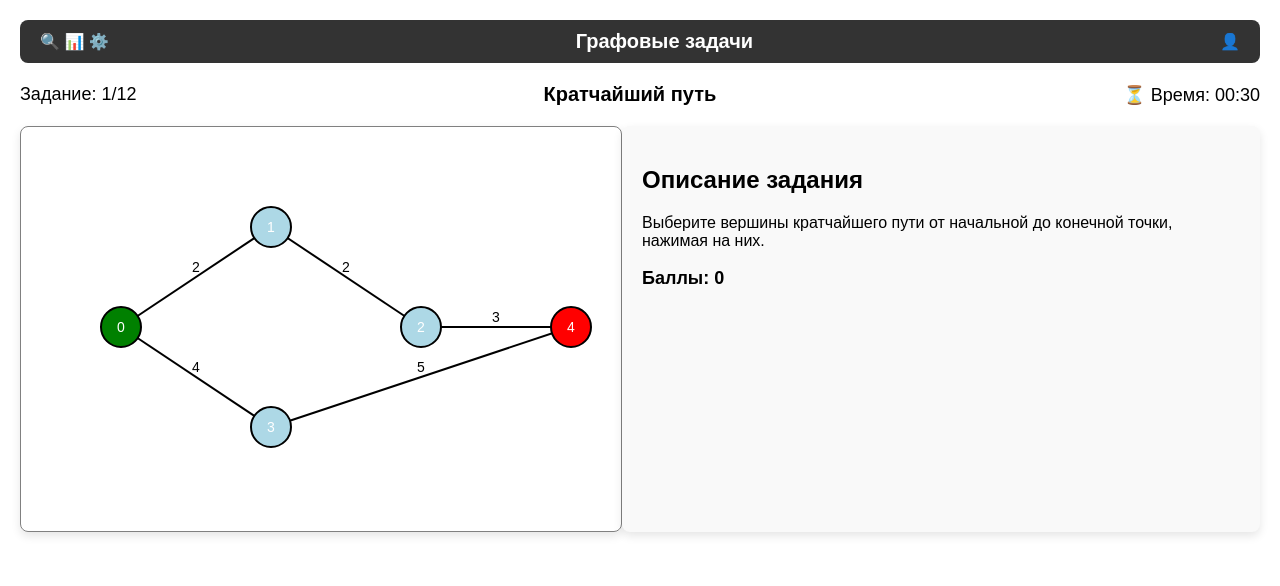
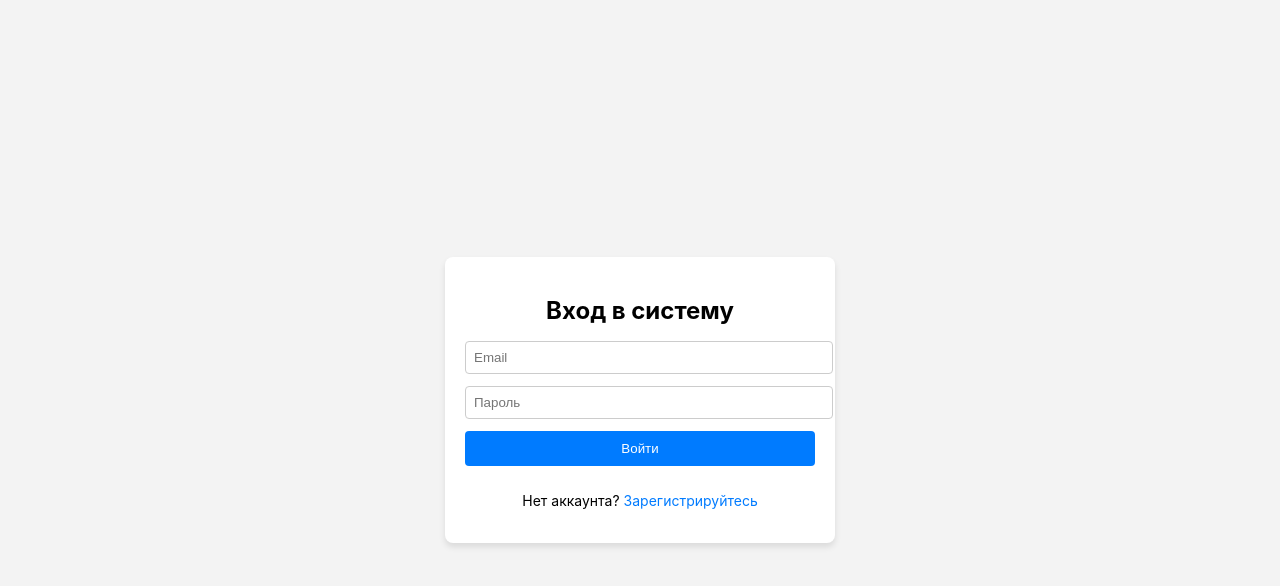
Before and after one commit to minLeya/graph-app, a React (Create React App) app: page / in a window 1280 px wide. Shown: the top 586 px of the page. Built offline with nearby package versions, Linux system fonts and the light colour scheme.

Commit message:
authentication

```diff
--- a/package.json
+++ b/package.json
@@ -3,11 +3,16 @@
   "version": "0.1.0",
   "private": true,
   "dependencies": {
+    "@chakra-ui/react": "^3.8.1",
+    "@emotion/react": "^11.14.0",
+    "@emotion/styled": "^11.14.0",
+    "@supabase/supabase-js": "^2.49.1",
     "@testing-library/dom": "^10.4.0",
     "@testing-library/jest-dom": "^6.6.3",
     "@testing-library/react": "^16.2.0",
     "@testing-library/user-event": "^13.5.0",
     "d3": "^7.9.0",
+    "framer-motion": "^12.4.7",
     "react": "^19.0.0",
     "react-dom": "^19.0.0",
     "react-router-dom": "^7.2.0",
--- a/src/App.js
+++ b/src/App.js
@@ -1,134 +1,58 @@
-import React, { useState } from "react";
-import "./GraphPathQuiz.css"; // Подключаем стили
+import { useState } from "react";
+import { createClient } from "@supabase/supabase-js";
 
-const GraphPathQuiz = () => {
-    const width = 600, height = 400;
-    const [selectedPath, setSelectedPath] = useState([]);
-    const [score, setScore] = useState(0);
+const supabase = createClient("https://zgwznptlltnofmscznav.supabase.co", "eyJhbGciOiJIUzI1NiIsInR5cCI6IkpXVCJ9.eyJpc3MiOiJzdXBhYmFzZSIsInJlZiI6Inpnd3pucHRsbHRub2Ztc2N6bmF2Iiwicm9sZSI6ImFub24iLCJpYXQiOjE3NDA4NjE1NjUsImV4cCI6MjA1NjQzNzU2NX0.YwIxpl321rvIDhGBqgX_WlEWW2rrvgLZPRQ-BZWzrFY");
 
-    const graph = {
-        nodes: [
-            { id: 0, x: 100, y: 200 },
-            { id: 1, x: 250, y: 100 },
-            { id: 2, x: 400, y: 200 },
-            { id: 3, x: 250, y: 300 },
-            { id: 4, x: 550, y: 200 }
-        ],
-        links: [
-            { source: 0, target: 1, weight: 2 },
-            { source: 1, target: 2, weight: 2 },
-            { source: 2, target: 4, weight: 3 },
-            { source: 0, target: 3, weight: 4 },
-            { source: 3, target: 4, weight: 5 }
-        ]
-    };
 
-    function dijkstra(graph, start, end) {
-        let distances = {}, prev = {}, queue = [];
-        graph.nodes.forEach(node => {
-            distances[node.id] = Infinity;
-            prev[node.id] = null;
-            queue.push(node.id);
-        });
-        distances[start] = 0;
+export default function AuthPage() {
+  const [email, setEmail] = useState("");
+  const [password, setPassword] = useState("");
+  const [isLogin, setIsLogin] = useState(true);
+  const [error, setError] = useState("");
 
-        while (queue.length) {
-            queue.sort((a, b) => distances[a] - distances[b]);
-            let u = queue.shift();
+  const handleAuth = async () => {
+    setError("");
+    const { error } = isLogin
+      ? await supabase.auth.signInWithPassword({ email, password })
+      : await supabase.auth.signUp({ email, password });
 
-            if (u === end) break;
+    if (error) setError(error.message);
+  };
 
-            graph.links.forEach(link => {
-                if (link.source === u || link.target === u) {
-                    let neighbor = link.source === u ? link.target : link.source;
-                    let alt = distances[u] + link.weight;
-                    if (alt < distances[neighbor]) {
-                        distances[neighbor] = alt;
-                        prev[neighbor] = u;
-                    }
-                }
-            });
-        }
-
-        let path = [], u = end;
-        while (prev[u] !== null) {
-            path.unshift(u);
-            u = prev[u];
-        }
-        path.unshift(start);
-        return path;
-    }
-
-    const correctPath = dijkstra(graph, 0, 4);
-
-    const handleClick = (id) => {
-        if (selectedPath.includes(id)) return;
-
-        const lastNode = selectedPath[selectedPath.length - 1] ?? 0; // Последняя выбранная вершина (начиная с 0)
-        const isNeighbor = graph.links.some(link =>
-            (link.source === lastNode && link.target === id) ||
-            (link.target === lastNode && link.source === id)
-        );
-
-        if (!isNeighbor && selectedPath.length > 0) return; // Можно выбирать только соседние вершины
-
-        const newPath = [...selectedPath, id];
-        setSelectedPath(newPath);
-
-        let correctUntil = 0;
-        for (let i = 0; i < newPath.length; i++) {
-            if (newPath[i] !== correctPath[i]) break;
-            correctUntil = i + 1;
-        }
-        let newScore = (8 * correctUntil) / correctPath.length;
-        setScore(newScore.toFixed(2));
-    };
-
-    return (
-        <div className="graph-container">
-            <header className="header">
-                <div>🔍 📊 ⚙️</div>
-                <div className="header-title">Графовые задачи</div>
-                <div>👤</div>
-            </header>
-
-            <div className="task-info">
-                <div>Задание: 1/12</div>
-                <div className="task-title">Кратчайший путь</div>
-                <div>⏳ Время: 00:30</div>
-            </div>
-
-            <div className="graph-layout">
-                <div className="graph-box">
-                    <svg width={width} height={height}>
-                        {graph.links.map((link, index) => (
-                            <g key={index}>
-                                <line x1={graph.nodes[link.source].x} y1={graph.nodes[link.source].y}
-                                      x2={graph.nodes[link.target].x} y2={graph.nodes[link.target].y}
-                                      stroke="black" strokeWidth={2} />
-                                <text x={(graph.nodes[link.source].x + graph.nodes[link.target].x) / 2}
-                                      y={(graph.nodes[link.source].y + graph.nodes[link.target].y) / 2 - 5}
-                                      fontSize="14" fill="black" textAnchor="middle">{link.weight}</text>
-                            </g>
-                        ))}
-                        {graph.nodes.map((node) => (
-                            <g key={node.id}>
-                                <circle cx={node.x} cy={node.y} r={20} onClick={() => handleClick(node.id)}
-                                        fill={node.id === 0 ? "green" : node.id === 4 ? "red" : (selectedPath.includes(node.id) ? "orange" : "lightblue")}
-                                        stroke="black" strokeWidth={2} cursor="pointer" />
-                                <text x={node.x} y={node.y} textAnchor="middle" dy={5} fontSize="14" fill="white">{node.id}</text>
-                            </g>
-                        ))}
-                    </svg>
-                </div>
-                <div className="task-description">
-                    <h2>Описание задания</h2>
-                    <p>Выберите вершины кратчайшего пути от начальной до конечной точки, нажимая на них.</p>
-                    <p className="task-score">Баллы: {score}</p>
-                </div>
-            </div>
-        </div>
-    );
-};
-
-export default GraphPathQuiz;
+  return (
+    <div style={{ display: "flex", justifyContent: "center", alignItems: "center", height: "100vh", backgroundColor: "#f3f3f3" }}>
+      <div style={{ padding: "20px", width: "350px", backgroundColor: "white", boxShadow: "0 4px 6px rgba(0, 0, 0, 0.1)", borderRadius: "8px" }}>
+        <h2 style={{ textAlign: "center", marginBottom: "16px" }}>
+          {isLogin ? "Вход в систему" : "Регистрация"}
+        </h2>
+        {error && <p style={{ color: "red", fontSize: "14px", marginBottom: "12px" }}>{error}</p>}
+        <input
+          type="email"
+          placeholder="Email"
+          value={email}
+          onChange={(e) => setEmail(e.target.value)}
+          style={{ width: "100%", padding: "8px", marginBottom: "12px", border: "1px solid #ccc", borderRadius: "4px" }}
+        />
+        <input
+          type="password"
+          placeholder="Пароль"
+          value={password}
+          onChange={(e) => setPassword(e.target.value)}
+          style={{ width: "100%", padding: "8px", marginBottom: "12px", border: "1px solid #ccc", borderRadius: "4px" }}
+        />
+        <button
+          onClick={handleAuth}
+          style={{ width: "100%", padding: "10px", backgroundColor: "#007BFF", color: "white", border: "none", borderRadius: "4px", cursor: "pointer", marginBottom: "12px" }}
+        >
+          {isLogin ? "Войти" : "Зарегистрироваться"}
+        </button>
+        <p style={{ textAlign: "center", fontSize: "14px" }}>
+          {isLogin ? "Нет аккаунта?" : "Уже есть аккаунт?"}
+          <span style={{ color: "#007BFF", cursor: "pointer" }} onClick={() => setIsLogin(!isLogin)}>
+            {isLogin ? " Зарегистрируйтесь" : " Войдите"}
+          </span>
+        </p>
+      </div>
+    </div>
+  );
+}
```
Also changed, not shown: client.txt (added), 1 other file (tests, documents, lock files or other folders).
